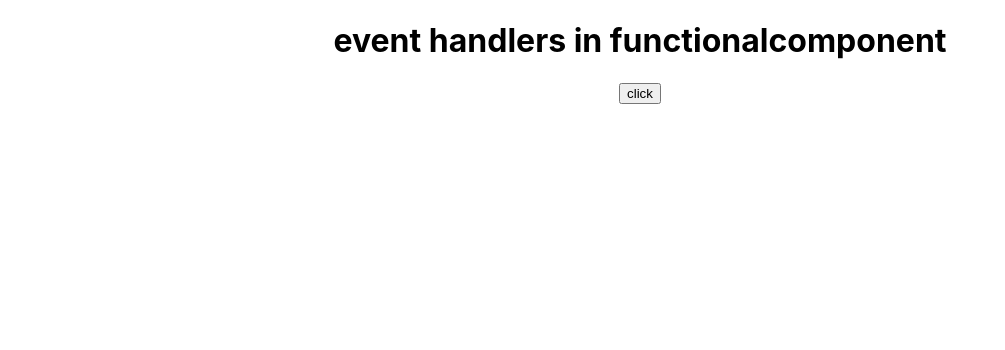
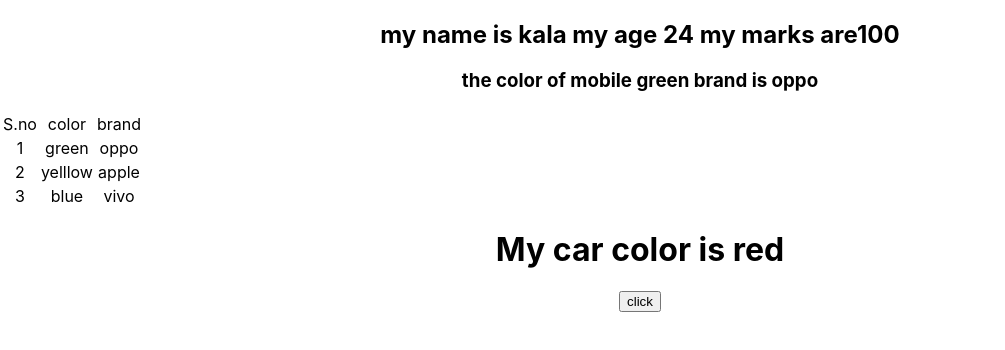
Before and after one commit to suryakalakasim/react, a React (Create React App) app: page / in a window 1280 px wide. Shown: the top 350 px of the page, without its empty margins (0-1005 px from the left). Built offline with nearby package versions, Linux system fonts and the light colour scheme.

Commit message:
eventhandlers and useState hook.

```diff
--- a/src/App.js
+++ b/src/App.js
@@ -4,13 +4,20 @@ import ComponentA from "./components/componentA";
 import Arrays from "./components/props and state";
 import Propertices from "./components/props";
 import FunctionClick from "./components/FunctionClick";
+import ClassClick from "./components/ClassClick";
+import EvenntBind from "./components/EventBind";
+import UseStatehook from "./components/Hooks";
+
 function App() {
    return <div className="App">
 
 {/*<ComponentA/>*/}
 {/*<Arrays/>*/}
 {/*<Propertices/>*/}
-<FunctionClick/>
+{/*<FunctionClick/>*/}
+{/*<ClassClick/>*/}
+{/*<EvenntBind/>*/}
+<UseStatehook/>
   </div>
     }
 
--- a/src/components/ClassClick.js
+++ b/src/components/ClassClick.js
@@ -3,5 +3,15 @@ import React from "react";
 
 
 class ClassClick extends React.Component{
+ ClickHandler=()=> {
+       alert("classclick")
+    }
+render(){
+    return<div>
+        <h1>eventhandler in class component</h1>
+        <button type="button"onClick={this.ClickHandler}>click</button>
+    </div>
 
 }
+}
+export default ClassClick;
--- /dev/null
+++ b/src/components/EventBind.js
@@ -0,0 +1,36 @@
+import React from "react";
+
+class EvenntBind extends React.Component{
+    constructor(){
+        super()
+     this.state={
+         massege: "hello"
+     }
+
+    //method3
+    //this.ClickHandler = this.ClickHandler.bind(this)
+
+    }
+     /*ClickHandler(){
+         this.setState({
+             massege:"good bye"
+         })
+     } */
+     ClickHandler=()=>{
+         this.setState({
+             massege:"good bye"
+         })
+     }
+
+    render(){
+        return<div>
+            <h1> {this.state.massege}</h1>
+            {/*method1*/}
+            {/*<button onClick={this.ClickHandler.bind(this)}>click</button>*/}
+           {/*method2*/}
+           {/*<button onClick={()=>this.ClickHandler()}>click</button>*/}
+           <button onClick={this.ClickHandler}>click</button>
+        </div>
+    }
+}
+export default EvenntBind;
--- /dev/null
+++ b/src/components/Hooks.js
@@ -0,0 +1,36 @@
+import React,{useState} from "react";
+
+function UseStatehook(){
+    const[color,setcolor]=useState("red")
+    const[state,setstate]=useState({name:"kala",age:"24",marks:"100"})
+    const[value,setvalue]=useState([{color:"green",brand:"oppo"},{color:"yelllow",brand:"apple"},{color:"blue",brand:"vivo"}])
+console.log("value>>",value)
+const object= value.map(({color,brand})=>{
+     return //<p>the mobile color {color} and its brand {brand}</p>
+})
+    return<div>
+        <h2>my name is {state.name} my age {state.age} my marks are{state.marks}</h2>
+        <h3>the color of mobile {value[0].color} brand is {value[0].brand}</h3>
+       <h3>{object}</h3>
+       <table>
+           <tbody>
+               <tr>
+               <td>S.no</td>
+
+                   <td>color</td>
+                   <td>brand</td>
+               </tr>
+           </tbody>
+           <tbody>
+               {value.map((x,i)=><tr key={i}>
+                   <td>{i+1}</td>
+                   <td>{x.color}</td>
+                   <td>{x.brand}</td>
+               </tr>)}
+           </tbody>
+       </table>
+        <h1>My car color is {color}</h1>
+<button onClick={()=>setcolor("blue")}>click</button>
+    </div>
+}
+export default UseStatehook;
```
